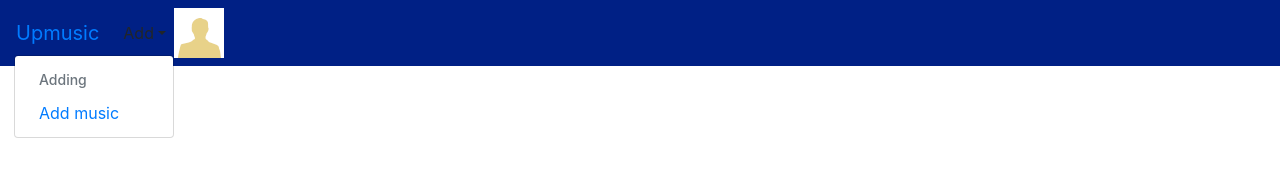
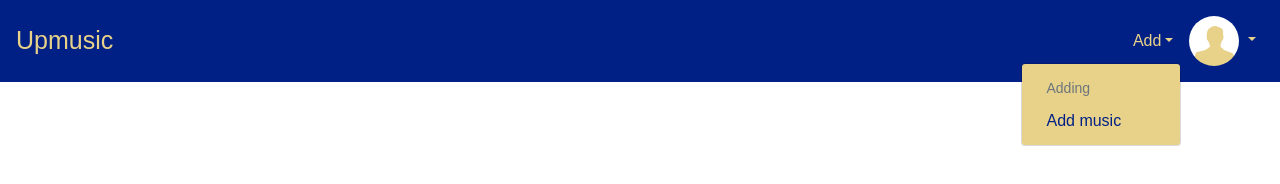
Before and after one commit to Jakub-Pietrzyk/UpMusicNode, a website: page layouts/app.html at #/songs in a window 1280 px wide. Both pictures are taken after a click on the link "Add". Drawn offline with nearby package versions, Linux system fonts and the light colour scheme; some packages are replaced by stand-ins of ours; files that its build step writes are made by us from their sources; files whose address does not match are found by name.

Commit message:
[REF] Navbar

```diff
--- a/css/app.styl
+++ b/css/app.styl
@@ -1,2 +1,16 @@
+@require "config/colors.styl"
 @require "menu.styl"
 @require "button.styl"
+
+*
+  font-family: 'Ubuntu', sans-serif
+  font-weight: 400
+
+a
+  text-decoration: none
+  color: inherit
+  &:hover
+    color: inherit
+    text-decoration: none
+  &:active
+    color: inherit
--- a/css/config/colors.styl
+++ b/css/config/colors.styl
@@ -1,6 +1,6 @@
-beige = #E8D289
-beige-light = #FFF3A3
-dark-blue = #002085
-lighter-dark-blue = #0020FF
-navbar-dark-blue = #002094
-muted = #6c757d
+$beige = #E8D289
+$beige_light = #FFF3A3
+$dark_blue = #002085
+$lighter_dark_blue = #0020FF
+$navbar_dark_blue = #002094
+$muted = #6c757d
--- a/css/menu.styl
+++ b/css/menu.styl
@@ -1,4 +1,60 @@
-@require "config/colors.styl"
 
 .main-menu
-  background-color dark-blue
+  background-color: $dark_blue
+  color: $beige;
+
+.logo
+  font-size: 25px;
+
+li.nav-item
+  cursor: pointer
+
+a.nav-link
+  text-align: center
+  border-radius: 25px
+  transition: background-color 0.1s
+  -webkit-transition: background-color 0.1s
+  &:hover
+    background-color: $navbar_dark_blue
+
+.dropdown-menu
+  background-color: $beige
+
+.dropdown-item
+  cursor: pointer
+  color: $dark_blue
+  -webkit-transition: background-color 0.2s
+  transition: background-color 0.2s
+  &:hover
+    background-color: $beige_light
+    color: $dark_blue
+
+.avatar
+  border-radius: 50%
+
+.hamburger
+  cursor: pointer
+  width: 40px
+  padding: 0
+
+.hamburger-item
+  height: 5px
+  width: 100%
+  border-radius: 25px
+  background-color: $beige
+  margin: 5px 1px
+
+.dropdown .dropdown-menu
+  -webkit-transition: all 0.3s
+  -moz-transition: all 0.3s
+  -ms-transition: all 0.3s
+  -o-transition: all 0.3s
+  transition: all 0.3s
+  max-height: 0
+  display: block
+  overflow: hidden
+  opacity: 0
+
+.dropdown.show .dropdown-menu
+  max-height: 300px
+  opacity: 1
--- a/gulp/css.js
+++ b/gulp/css.js
@@ -2,7 +2,7 @@ var gulp = require("gulp");
 var stylus = require("gulp-stylus");
 
 gulp.task("css", function(){
-  gulp.src("css/**/*.styl")
+  gulp.src("css/*.styl")
     .pipe(stylus())
     .pipe(gulp.dest("assets"));
 });
--- a/templates/application/_menu.html
+++ b/templates/application/_menu.html
@@ -1,15 +1,44 @@
-<nav class="navbar navbar-expand-lg scrolling-navbar main-menu">
-    <a href="#" class="navbar-brand">Upmusic</a>
-    <ul class="navbar-nav">
+<nav class="navbar navbar-expand-md main-menu">
+
+    <a href="#" class="navbar-brand logo">
+      Upmusic
+    </a>
+
+    <button class="navbar-toggler" type="button" data-toggle="collapse" data-target="#mainMenu" aria-controls="mainMenu" aria-expanded="false" aria-label="Toggle navigation">
+      <div class="hamburger">
+        <div class="hamburger-item"></div>
+        <div class="hamburger-item"></div>
+        <div class="hamburger-item"></div>
+      </div>
+    </button>
+
+    <div class="collapse navbar-collapse" id="mainMenu">
+      <ul class="navbar-nav ml-auto nav-flex-icons align-items-center">
+
         <li class="nav-item dropdown">
           <a class="nav-link dropdown-toggle" id="navbarDropdownBtn" data-toggle="dropdown" aria-haspopup="true" aria-expanded="false">Add</a>
+
           <div class="dropdown-menu dropdown-menu-right dropdown-primary" aria-labelledby="navbarDropdownBtn">
             <h6 class="dropdown-header">Adding</h6>
-          <div class="dropdown-item">
-            <a href="#">Add music</a>
-          </div>
+            <a class="dropdown-item" href="/#/songs/new">Add music</a>
           </div>
         </li>
+
+
+        <li class="nav-item dropdown">
+          <a class="nav-link dropdown-toggle" id="navbarDropdownBtn" data-toggle="dropdown" aria-haspopup="true" aria-expanded="false">
+              <img src="avatar_thumb.png" alt="image not loaded" class="avatar">
+          </a>
+
+          <div class="dropdown-menu dropdown-menu-right dropdown-primary" aria-labelledby="navbarDropdownBtn">
+            <h6 class="dropdown-header">qubix</h6>
+            <a href="/#/songs" class="dropdown-item">Profile</a>
+            <a href="#" class="dropdown-item">Edit</a>
+            <div class="dropdown-divider"></div>
+            <a href="#" class="dropdown-item">Log out</a>
+          </div>
+        </li>
+
       </ul>
-    <img src="avatar_thumb.png" alt="image not loaded">
+    </div>
 </nav>
```
Also changed, not shown: templates/songs/index.html (+0 -1 lines), ng/dashboard.ctrl.js (line endings or trailing spaces). Lines whose indentation alone changed are shown as unchanged.
